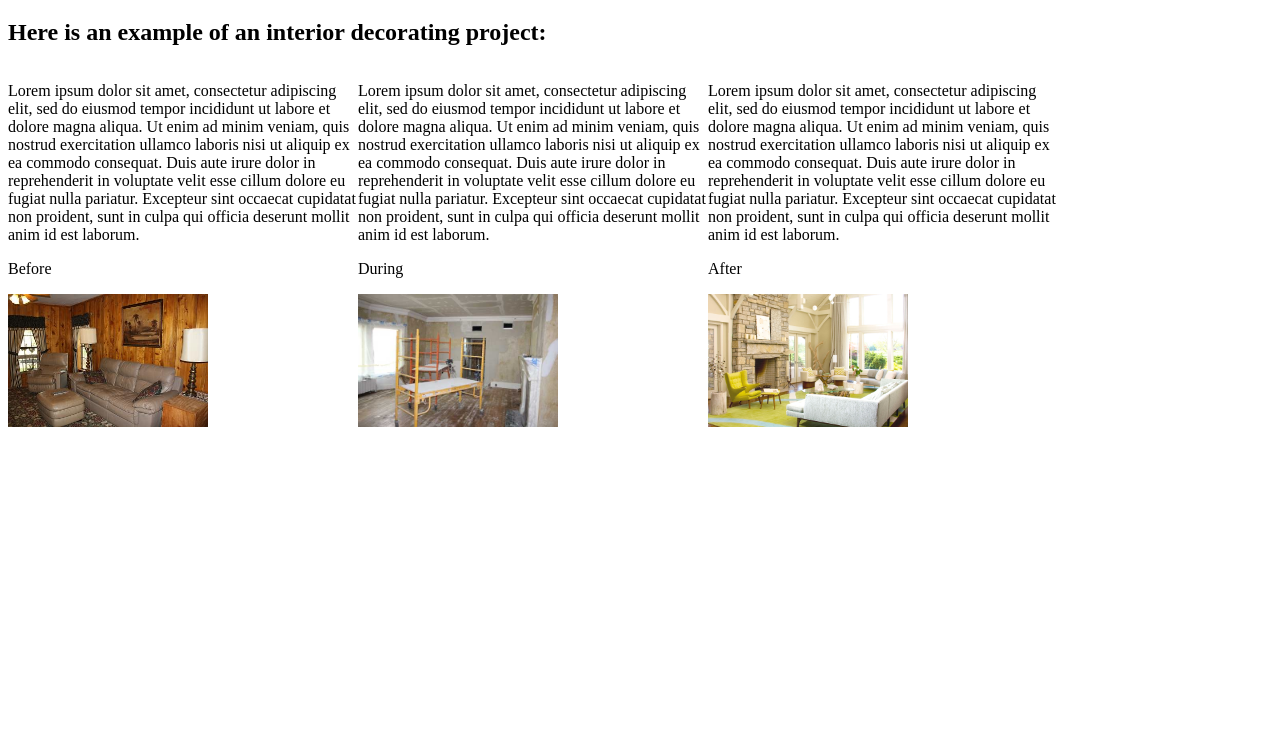
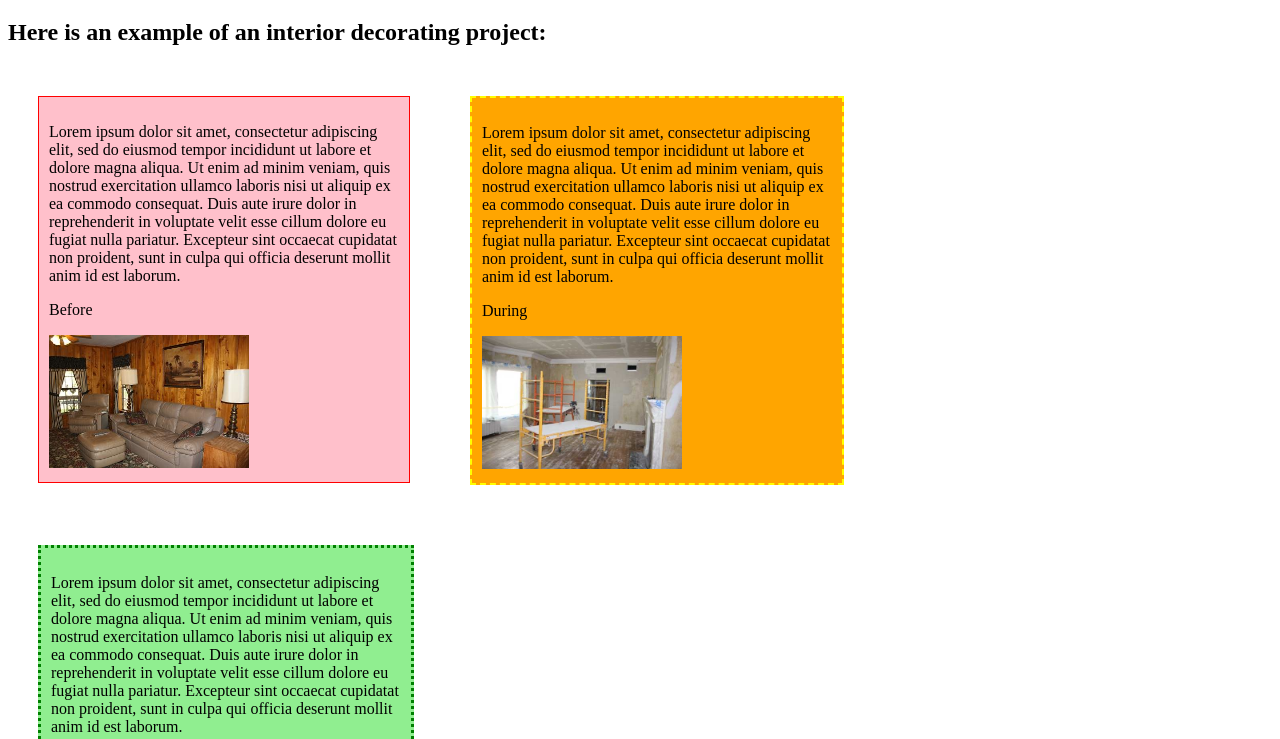
Before and after one commit to ericasummers/decorator, a plain HTML site: page index.html in a window 1280 px wide. Shown: the part 61-800 px from the top of the page. Drawn offline with Linux system fonts and the light colour scheme.

Commit message:
add borders and background colors to columns with padding and margins

```diff
--- a/index.html
+++ b/index.html
@@ -7,17 +7,17 @@
   <body>
     <h1>Interior Decorating</h1>
     <h2>Here is an example of an interior decorating project:</h2>
-    <div class="column">
+    <div class="column" id="column1">
       <p>Lorem ipsum dolor sit amet, consectetur adipiscing elit, sed do eiusmod tempor incididunt ut labore et dolore magna aliqua. Ut enim ad minim veniam, quis nostrud exercitation ullamco laboris nisi ut aliquip ex ea commodo consequat. Duis aute irure dolor in reprehenderit in voluptate velit esse cillum dolore eu fugiat nulla pariatur. Excepteur sint occaecat cupidatat non proident, sunt in culpa qui officia deserunt mollit anim id est laborum.</p>
       <p>Before</p>
       <img src="before.jpg" alt="An image of the living room before">
     </div>
-    <div class="column">
+    <div class="column" id="column2">
       <p>Lorem ipsum dolor sit amet, consectetur adipiscing elit, sed do eiusmod tempor incididunt ut labore et dolore magna aliqua. Ut enim ad minim veniam, quis nostrud exercitation ullamco laboris nisi ut aliquip ex ea commodo consequat. Duis aute irure dolor in reprehenderit in voluptate velit esse cillum dolore eu fugiat nulla pariatur. Excepteur sint occaecat cupidatat non proident, sunt in culpa qui officia deserunt mollit anim id est laborum.</p>
       <p>During</p>
       <img src="during.jpg" alt="An image of the living room during decoration">
     </div>
-    <div class="column">
+    <div class="column" id="column3">
       <p>Lorem ipsum dolor sit amet, consectetur adipiscing elit, sed do eiusmod tempor incididunt ut labore et dolore magna aliqua. Ut enim ad minim veniam, quis nostrud exercitation ullamco laboris nisi ut aliquip ex ea commodo consequat. Duis aute irure dolor in reprehenderit in voluptate velit esse cillum dolore eu fugiat nulla pariatur. Excepteur sint occaecat cupidatat non proident, sunt in culpa qui officia deserunt mollit anim id est laborum.</p>
       <p>After</p>
       <img src="after.jpg" alt="An image of the living room after">
--- a/stylesheet.css
+++ b/stylesheet.css
@@ -1,8 +1,25 @@
 .column {
   float: left;
   width: 350px;
+  padding: 10px;
+  margin: 30px;
 }
 
 img {
   width: 200px;
 }
+
+#column1 {
+  border: 1px solid red;
+  background-color: pink;
+}
+
+#column2 {
+  border: 2px dashed yellow;
+  background-color: orange;
+}
+
+#column3 {
+  border: 3px dotted green;
+  background-color: lightgreen;
+}
```
